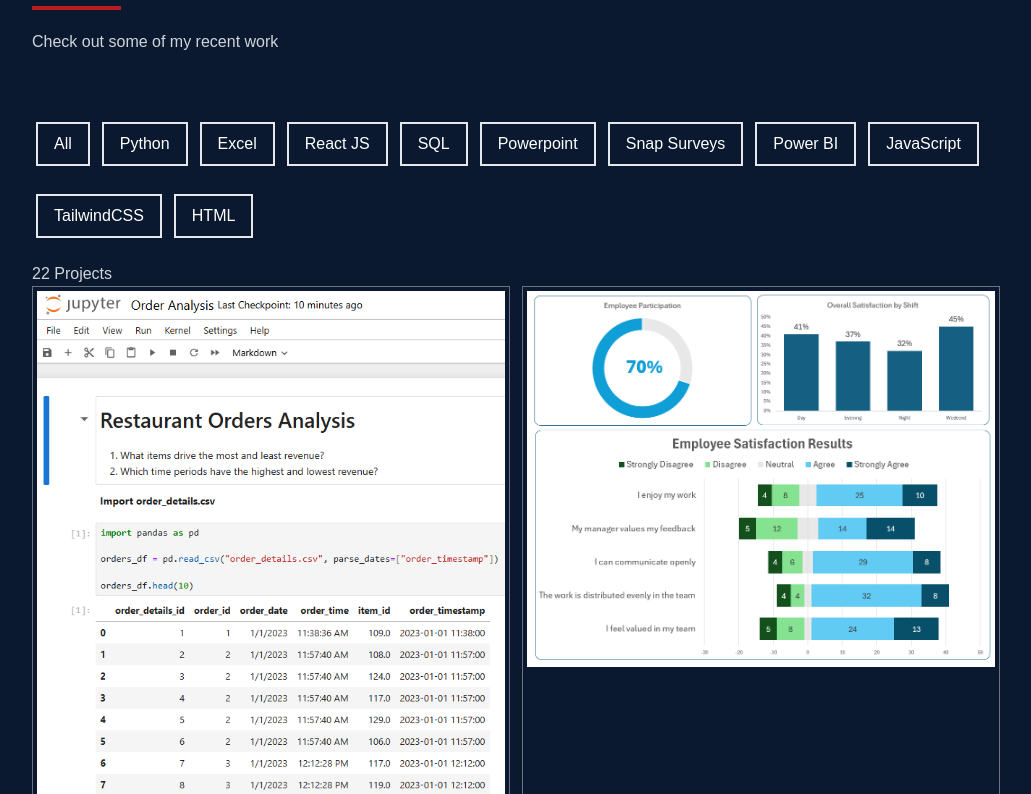
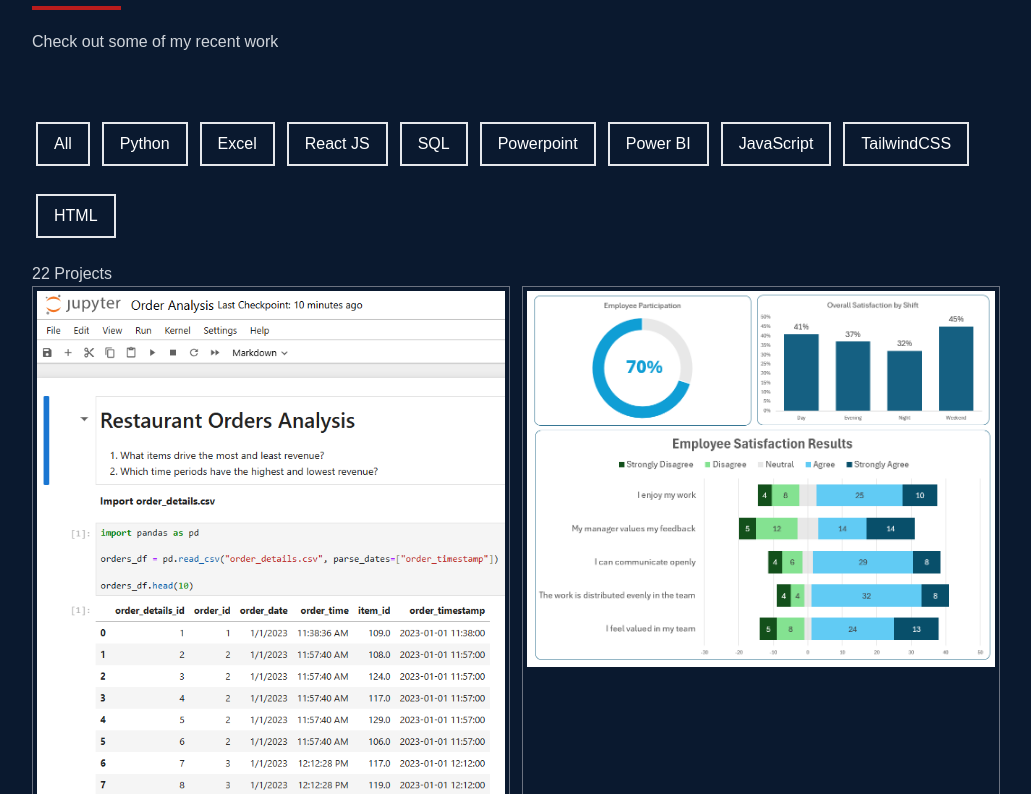
Before and after one commit to Erik-Varga/react-developer-portfolio-app, a React (Create React App) app: page / in a window 1280 px wide. Shown: the part 2546-3340 px from the top of the page, without its empty margins (124-1155 px from the left). Built offline with nearby package versions, Linux system fonts and the light colour scheme.

Commit message:
updated react project

```diff
--- a/src/data/data.js
+++ b/src/data/data.js
@@ -13,7 +13,7 @@ import ExcelWeeklyTimesheetImg from '../assets/projects/img_excel_weekly_timeshe
 import ExcelBookkeepingDashboardImg from '../assets/projects/img_excel_bookkeeping_dashboard.png'
 import PowerBICustomerSatisfactionImg from '../assets/projects/img_powerbi_customer_satisfaction.png'
 import PowerBIMelonheadFarmsImg from '../assets/projects/img_powerbi_melonhead_farms_dashboard.png'
-import SnapEpassSurveyImg from '../assets/projects/img_snap_epass_survey.png'
+import ReactMultiStepForm from '../assets/projects/img_react_multi_step_form.png'
 import PowerpointTollRoadReportImg from '../assets/projects/img_powerpoint_toll_road_report.png'
 import SQLSyntaxResultsImg from '../assets/projects/img_sql_syntax_results.png'
 import SQLTrendReportImg from '../assets/projects/img_sql_trend_report.png'
@@ -74,11 +74,11 @@ export const items = [
     },
     {
         id: 20250126,
-        name:"CFX Epass Survey",
-        category: 'Snap Surveys',
-        image: SnapEpassSurveyImg,
-        github:"https://github.com/Erik-Varga/snap-epass-survey",
-        live:"https://github.com/Erik-Varga/snap-epass-survey/blob/main/sncfx18_epass_v5%20-%20Questionnaire%20(English).pdf",
+        name:"Multi-Step Form",
+        category: 'React JS',
+        image: ReactMultiStepForm,
+        github:"https://github.com/Erik-Varga/react-vite-multi-step-form",
+        live:"https://react-vite-multi-step-form.vercel.app/",
     },
     {
         id: 20240917,
```
Also changed, not shown: src/assets/projects/img_react_multi_step_form.png (added).
